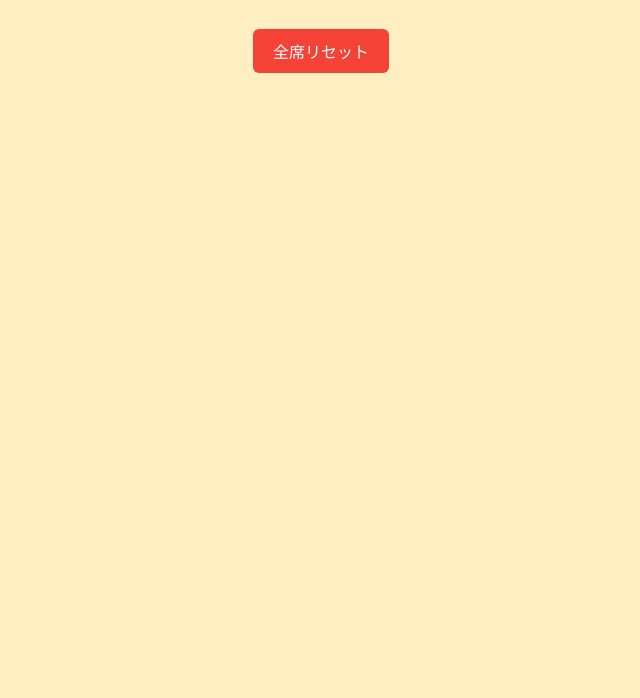
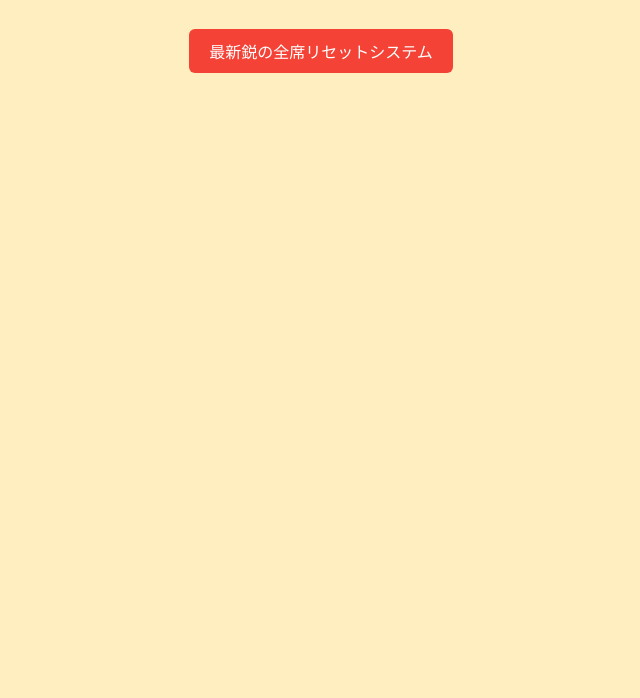
Before and after one commit to neguchi-SMM2/ChangingSeats_teacher, a plain HTML site: page index.html in a window 1280 px wide. Shown: the part 102-800 px from the top of the page, without its empty margins (319-959 px from the left). Drawn offline with Linux system fonts and the light colour scheme.

Commit message:
Update index.html

```diff
--- a/index.html
+++ b/index.html
@@ -2,7 +2,7 @@
 <html lang="ja">
 <head>
   <meta charset="UTF-8">
-  <title>座席表示</title>
+  <title>最新鋭の席替えシステム</title>
   <style>
     body {
       font-family: sans-serif;
@@ -62,7 +62,7 @@
 
 <h1>黒板</h1>
 <div id="seats"></div>
-<button onclick="resetSeats()">全席リセット</button>
+<button onclick="resetSeats()">最新鋭の全席リセットシステム</button>
 
 <script>
   const ws = new WebSocket("wss://changingseats-server.onrender.com");
```
